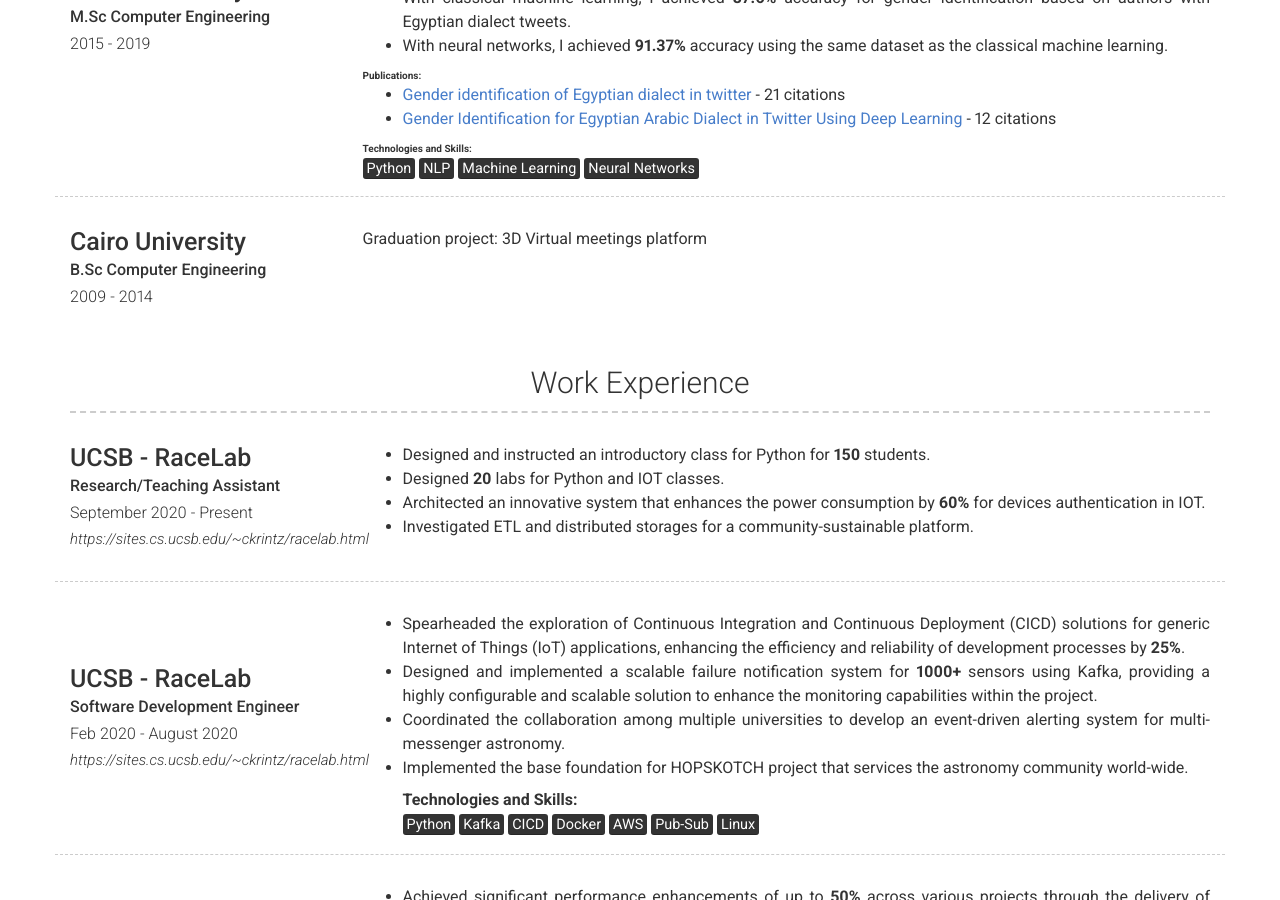
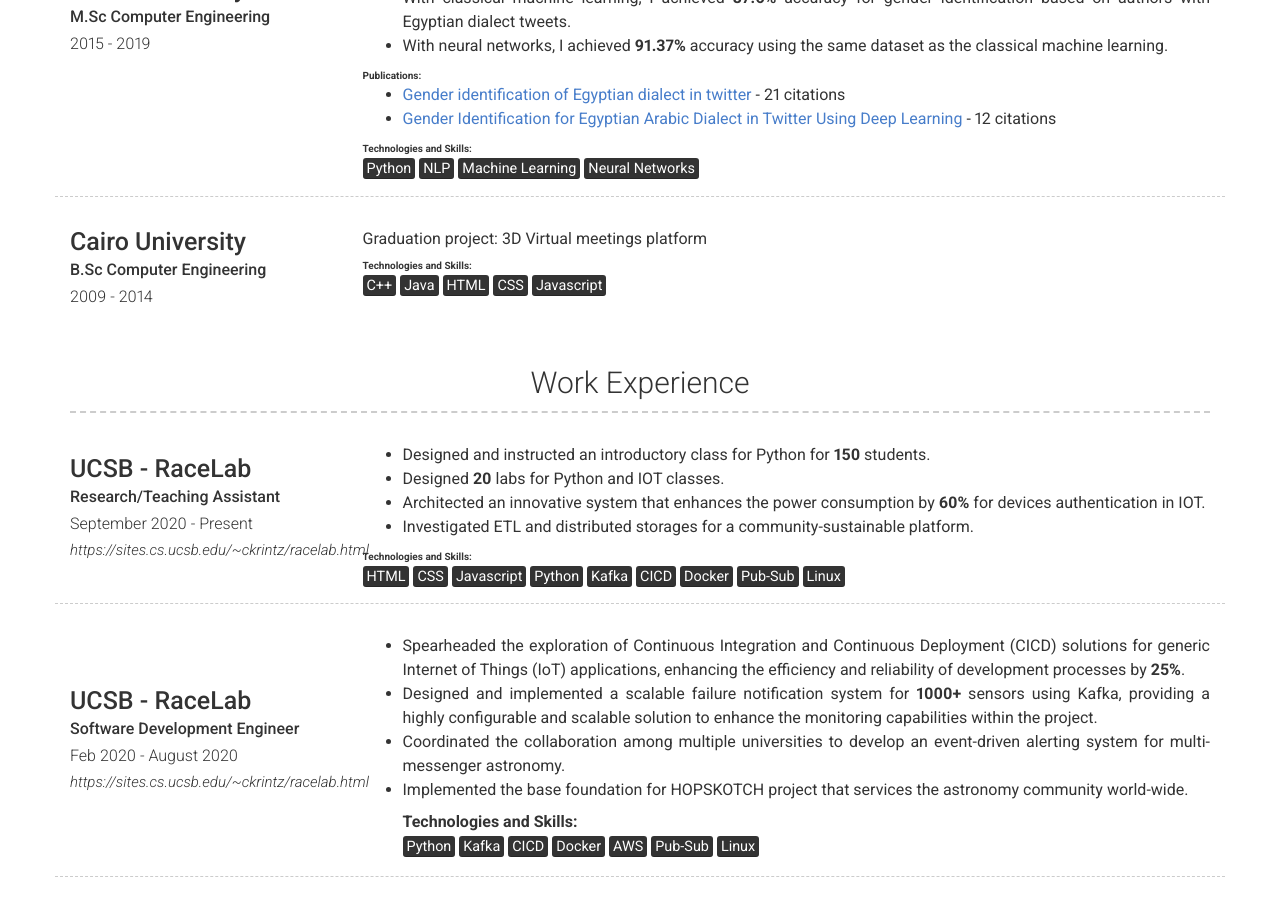
Before and after one commit to shereenElSayed/shereenelsayed.github.io, a Jekyll site: the page built from index.md, in a window 1280 px wide and 900 px high, scrolled down 1236 px. Built offline with Jekyll 4.4.1, drawn with Linux system fonts in a browser that asks for light colours; nearby versions of some CDN libraries.

Commit message:
added info

```diff
--- a/_config.yml
+++ b/_config.yml
@@ -107,6 +107,9 @@
         description: |
           Graduation project: 3D Virtual meetings platform
 
+          <myheader>Technologies and Skills:</myheader>
+          <mark>C++</mark> <mark>Java</mark> <mark>HTML</mark> <mark>CSS</mark> <mark>Javascript</mark>
+
   - title: Work Experience # Title for the section
     layout: list # Type of content section (list/text)
     content:
@@ -123,6 +126,8 @@
           - Architected an innovative system that enhances the power consumption by <b>60%</b> for devices authentication in IOT.
           - Investigated ETL and distributed storages for a community-sustainable platform.
 
+          <myheader>Technologies and Skills:</myheader>
+            <mark>HTML</mark> <mark>CSS</mark> <mark>Javascript</mark> <mark>Python</mark> <mark>Kafka</mark> <mark>CICD</mark> <mark>Docker</mark> <mark>Pub-Sub</mark> <mark>Linux</mark>
       - layout: left
         border: weak
         title: UCSB - RaceLab
```
